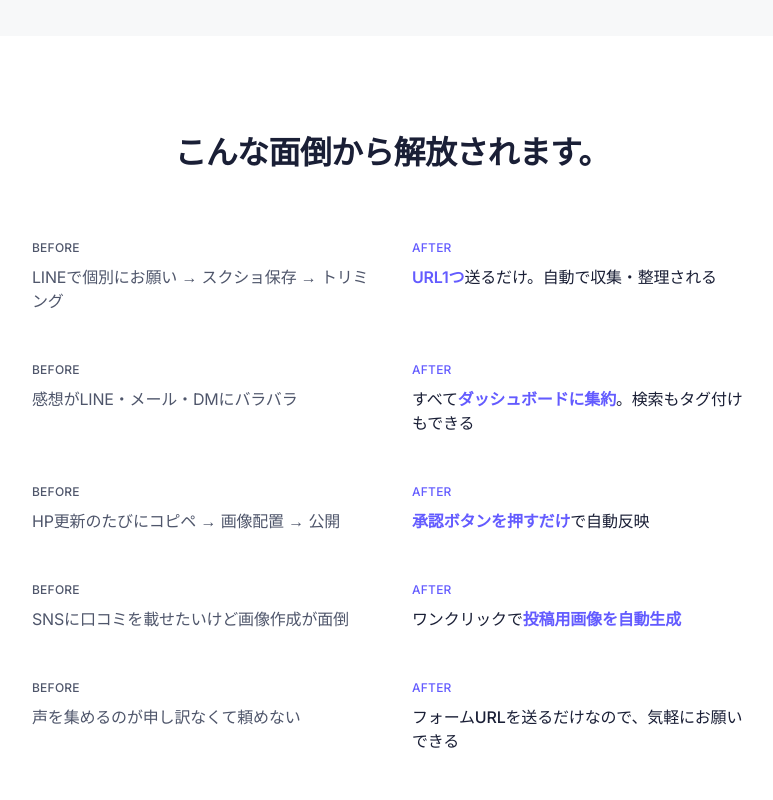
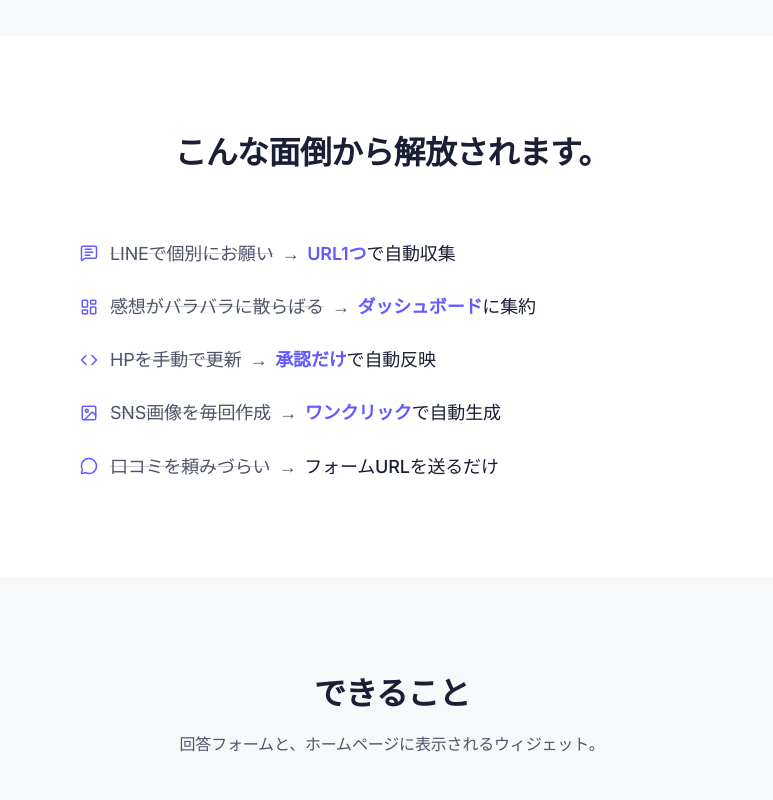
Before and after one commit to forRR444/voice-hub, a Next.js app: page / in a window 1280 px wide. Shown: the part 2340-3140 px from the top of the page, without its empty margins (248-1021 px from the left). Built offline with nearby package versions, Linux system fonts and the light colour scheme; no server answers.

Commit message:
fix: Before/Afterをストライクスルー+インライン形式に刷新、アイコン追加

```diff
--- a/src/app/page.tsx
+++ b/src/app/page.tsx
@@ -161,44 +161,47 @@ export default function Home() {
         </div>
       </section>
 
-      {/* ── Before / After ── */}
+      {/* ── Pain → Solution ── */}
       <section className="bg-[var(--plate)] py-16 sm:py-24">
-        <div className="max-w-3xl mx-auto px-6">
+        <div className="max-w-2xl mx-auto px-6">
           <h2 className="text-2xl sm:text-[2rem] font-bold text-center text-[var(--ink)] tracking-[-0.022em] mb-14 sm:mb-16">
             こんな面倒から解放されます。
           </h2>
-          <div className="space-y-10 sm:space-y-12">
+          <div className="space-y-5 sm:space-y-6">
             {[
               {
-                before: "LINEで個別にお願い → スクショ保存 → トリミング",
-                after: (<><span className="text-[var(--brand)] font-semibold">URL1つ</span>送るだけ。自動で収集・整理される</>),
+                icon: <MessageSquareText size={18} className="text-[var(--brand)]" />,
+                pain: "LINEで個別にお願い",
+                solution: (<><span className="text-[var(--brand)] font-semibold">URL1つ</span>で自動収集</>),
               },
               {
-                before: "感想がLINE・メール・DMにバラバラ",
-                after: (<>すべて<span className="text-[var(--brand)] font-semibold">ダッシュボードに集約</span>。検索もタグ付けもできる</>),
+                icon: <LayoutDashboard size={18} className="text-[var(--brand)]" />,
+                pain: "感想がバラバラに散らばる",
+                solution: (<><span className="text-[var(--brand)] font-semibold">ダッシュボード</span>に集約</>),
               },
               {
-                before: "HP更新のたびにコピペ → 画像配置 → 公開",
-                after: (<><span className="text-[var(--brand)] font-semibold">承認ボタンを押すだけ</span>で自動反映</>),
+                icon: <Code size={18} className="text-[var(--brand)]" />,
+                pain: "HPを手動で更新",
+                solution: (<><span className="text-[var(--brand)] font-semibold">承認だけ</span>で自動反映</>),
               },
               {
-                before: "SNSに口コミを載せたいけど画像作成が面倒",
-                after: (<>ワンクリックで<span className="text-[var(--brand)] font-semibold">投稿用画像を自動生成</span></>),
+                icon: <ImageIcon size={18} className="text-[var(--brand)]" />,
+                pain: "SNS画像を毎回作成",
+                solution: (<><span className="text-[var(--brand)] font-semibold">ワンクリック</span>で自動生成</>),
               },
               {
-                before: "声を集めるのが申し訳なくて頼めない",
-                after: "フォームURLを送るだけなので、気軽にお願いできる",
+                icon: <MessageCircle size={18} className="text-[var(--brand)]" />,
+                pain: "口コミを頼みづらい",
+                solution: "フォームURLを送るだけ",
               },
             ].map((item, i) => (
-              <div key={i} className="grid md:grid-cols-2 gap-4 sm:gap-10 items-start">
-                <div>
-                  <p className="text-label text-[var(--slate)] mb-2">Before</p>
-                  <p className="text-sm sm:text-base text-[var(--slate)]">{item.before}</p>
-                </div>
-                <div>
-                  <p className="text-label text-[var(--brand)] mb-2">After</p>
-                  <p className="text-sm sm:text-base text-[var(--ink)] font-medium">{item.after}</p>
-                </div>
+              <div key={i} className="flex items-center gap-3 text-base sm:text-lg leading-relaxed">
+                <span className="shrink-0">{item.icon}</span>
+                <p>
+                  <span className="text-[var(--slate)] line-through decoration-[var(--slate)]/30">{item.pain}</span>
+                  <span className="mx-2 text-[var(--slate)]">→</span>
+                  <span className="text-[var(--ink)] font-medium">{item.solution}</span>
+                </p>
               </div>
             ))}
           </div>
```
